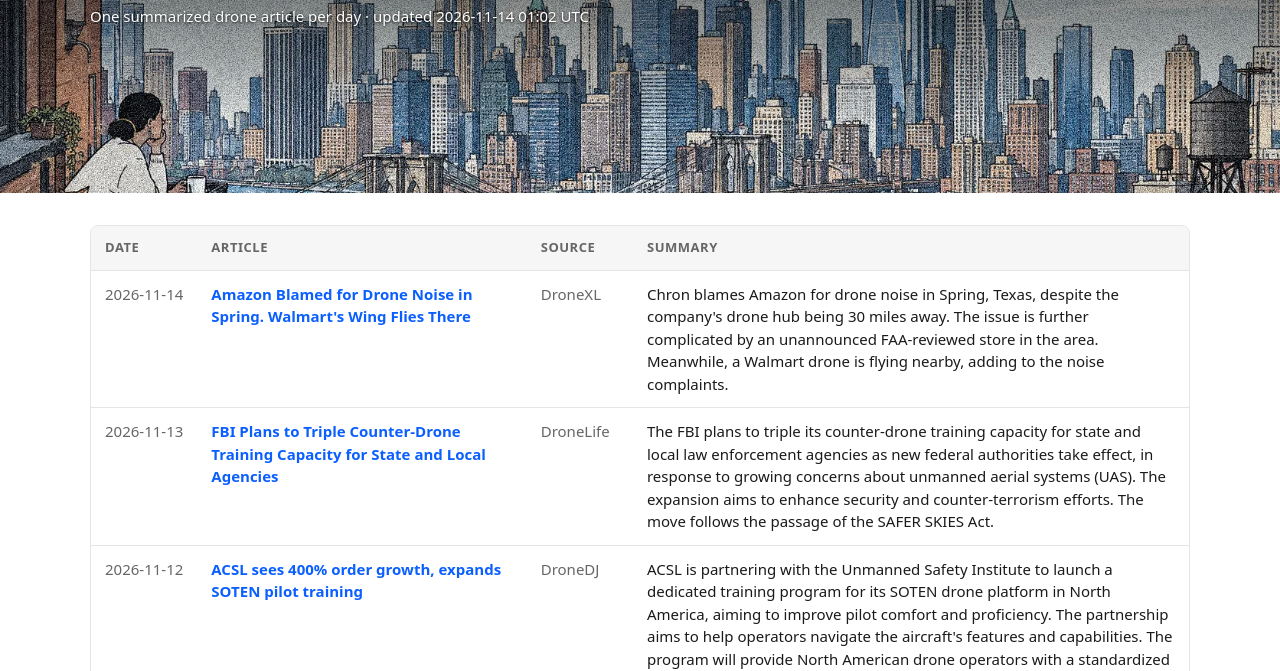
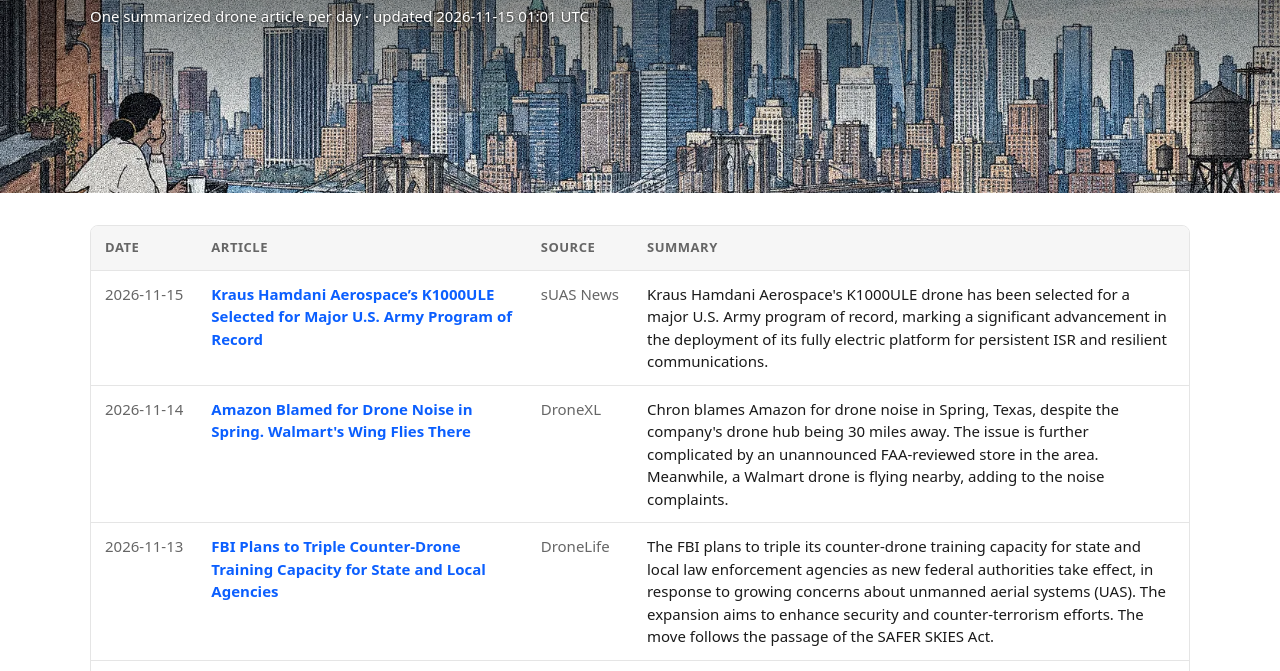
Before and after one commit to rayozma/drone-newsletter, a plain HTML site: page index.html in a window 1280 px wide. Shown: the part 87-758 px from the top of the page. Drawn offline with Linux system fonts and the light colour scheme.

Commit message:
Daily drone news update

```diff
--- a/drone_news_log.csv
+++ b/drone_news_log.csv
@@ -52,3 +52,4 @@ Date,Title,Summary,Link
 2026-11-12,"ACSL sees 400% order growth, expands SOTEN pilot training","ACSL is partnering with the Unmanned Safety Institute to launch a dedicated training program for its SOTEN drone platform in North America, aiming to improve pilot comfort and proficiency. The partnership aims to help operators navigate the aircraft's features and capabilities. The program will provide North American drone operators with a standardized training and certification path.",https://dronedj.com/2026/11/11/acsl-soten-drone-training-usi/
 2026-11-13,FBI Plans to Triple Counter-Drone Training Capacity for State and Local Agencies,"The FBI plans to triple its counter-drone training capacity for state and local law enforcement agencies as new federal authorities take effect, in response to growing concerns about unmanned aerial systems (UAS). The expansion aims to enhance security and counter-terrorism efforts. The move follows the passage of the SAFER SKIES Act.",https://dronelife.com/2026/11/12/fbi-counter-drone-training-local-law-enforcement/
 2026-11-14,Amazon Blamed for Drone Noise in Spring. Walmart's Wing Flies There,"Chron blames Amazon for drone noise in Spring, Texas, despite the company's drone hub being 30 miles away. The issue is further complicated by an unannounced FAA-reviewed store in the area. Meanwhile, a Walmart drone is flying nearby, adding to the noise complaints.",https://dronexl.co/2026/11/13/amazon-drone-noise-spring-texas-wing-walmart-richmond-hub/
+2026-11-15,Kraus Hamdani Aerospace’s K1000ULE Selected for Major U.S. Army Program of Record,"Kraus Hamdani Aerospace's K1000ULE drone has been selected for a major U.S. Army program of record, marking a significant advancement in the deployment of its fully electric platform for persistent ISR and resilient communications.",https://www.suasnews.com/2026/11/kraus-hamdani-aerospaces-k1000ule-selected-for-major-u-s-army-program-of-record/
--- a/index.html
+++ b/index.html
@@ -50,10 +50,11 @@ td.sum{grid-column:1/-1;grid-row:3}
 </style></head><body>
 <header class="banner">
 <img src="images/banner.webp" alt="Illustrated city skyline with drones flying over a river">
-<div class="banner-text"><h1>Daily Drone News</h1><p>One summarized drone article per day &middot; updated 2026-11-14 01:02 UTC</p></div>
+<div class="banner-text"><h1>Daily Drone News</h1><p>One summarized drone article per day &middot; updated 2026-11-15 01:01 UTC</p></div>
 </header>
 <main>
 <div class="wrap"><table><thead><tr><th>Date</th><th>Article</th><th>Source</th><th>Summary</th></tr></thead><tbody>
+<tr><td class="d date">2026-11-15</td><td class="title"><a href="https://www.suasnews.com/2026/11/kraus-hamdani-aerospaces-k1000ule-selected-for-major-u-s-army-program-of-record/" target="_blank" rel="noopener">Kraus Hamdani Aerospace’s K1000ULE Selected for Major U.S. Army Program of Record</a></td><td class="d src">sUAS News</td><td class="sum">Kraus Hamdani Aerospace&#x27;s K1000ULE drone has been selected for a major U.S. Army program of record, marking a significant advancement in the deployment of its fully electric platform for persistent ISR and resilient communications.</td></tr>
 <tr><td class="d date">2026-11-14</td><td class="title"><a href="https://dronexl.co/2026/11/13/amazon-drone-noise-spring-texas-wing-walmart-richmond-hub/" target="_blank" rel="noopener">Amazon Blamed for Drone Noise in Spring. Walmart&#x27;s Wing Flies There</a></td><td class="d src">DroneXL</td><td class="sum">Chron blames Amazon for drone noise in Spring, Texas, despite the company&#x27;s drone hub being 30 miles away. The issue is further complicated by an unannounced FAA-reviewed store in the area. Meanwhile, a Walmart drone is flying nearby, adding to the noise complaints.</td></tr>
 <tr><td class="d date">2026-11-13</td><td class="title"><a href="https://dronelife.com/2026/11/12/fbi-counter-drone-training-local-law-enforcement/" target="_blank" rel="noopener">FBI Plans to Triple Counter-Drone Training Capacity for State and Local Agencies</a></td><td class="d src">DroneLife</td><td class="sum">The FBI plans to triple its counter-drone training capacity for state and local law enforcement agencies as new federal authorities take effect, in response to growing concerns about unmanned aerial systems (UAS). The expansion aims to enhance security and counter-terrorism efforts. The move follows the passage of the SAFER SKIES Act.</td></tr>
 <tr><td class="d date">2026-11-12</td><td class="title"><a href="https://dronedj.com/2026/11/11/acsl-soten-drone-training-usi/" target="_blank" rel="noopener">ACSL sees 400% order growth, expands SOTEN pilot training</a></td><td class="d src">DroneDJ</td><td class="sum">ACSL is partnering with the Unmanned Safety Institute to launch a dedicated training program for its SOTEN drone platform in North America, aiming to improve pilot comfort and proficiency. The partnership aims to help operators navigate the aircraft&#x27;s features and capabilities. The program will provide North American drone operators with a standardized training and certification path.</td></tr>
--- a/sent_history.json
+++ b/sent_history.json
@@ -57,5 +57,6 @@
 "https://www.suasnews.com/2026/11/amazons-prime-air-secures-the-worlds-first-sail-4-approval-from-the-uk-civil-aviation-authority/",
 "https://www.suasnews.com/2026/11/department-of-wars-office-of-strategic-capital-signs-conditional-loan-commitment-of-up-to-450-million-with-neros-inc/",
 "https://www.suasnews.com/2026/11/inzpire-provides-integral-support-to-the-most-complex-cobra-warrior-exercise-to-date/",
+"https://www.suasnews.com/2026/11/kraus-hamdani-aerospaces-k1000ule-selected-for-major-u-s-army-program-of-record/",
 "https://www.suasnews.com/2026/11/the-hidden-cost-of-a-drone-enquiry/"
 ]
```
